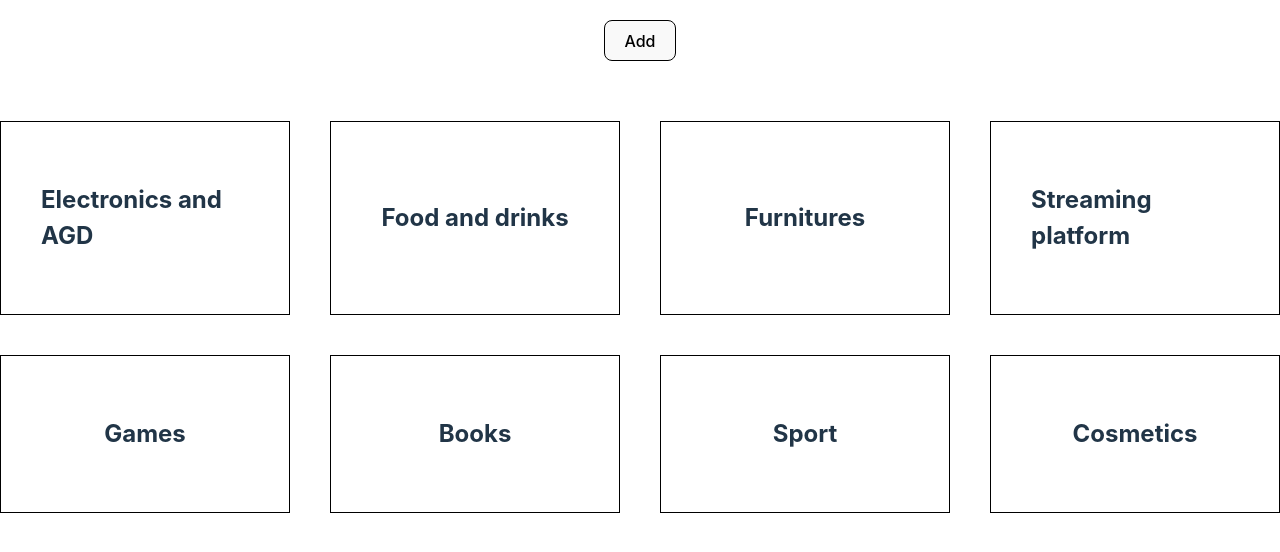
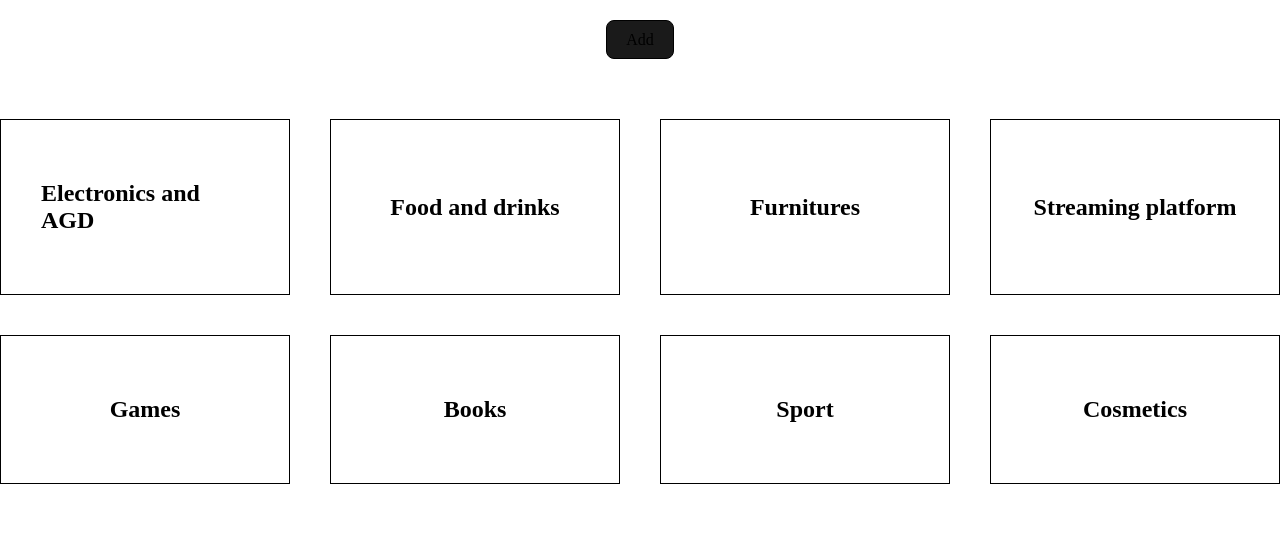
Before and after one commit to kwrona05/ReactApp-store, a React (Vite) app in the folder Shop page/: page / in a window 1280 px wide. Shown: the top 552 px of the page. Built offline with nearby package versions, Linux system fonts and the light colour scheme.

Commit message:
remove styles from index.css

```diff
--- a/Shop page/src/index.css
+++ b/Shop page/src/index.css
@@ -1,37 +1,9 @@
-:root {
-  font-family: Inter, system-ui, Avenir, Helvetica, Arial, sans-serif;
-  line-height: 1.5;
-  font-weight: 400;
-
-  color-scheme: light dark;
-  color: rgba(255, 255, 255, 0.87);
-  background-color: #242424;
-
-  font-synthesis: none;
-  text-rendering: optimizeLegibility;
-  -webkit-font-smoothing: antialiased;
-  -moz-osx-font-smoothing: grayscale;
-}
-
-a {
-  font-weight: 500;
-  color: #646cff;
-  text-decoration: inherit;
-}
-a:hover {
-  color: #535bf2;
-}
 
 body {
   margin: 0;
   display: flex;
   place-items: center;
   min-width: 320px;
-}
-
-h1 {
-  font-size: 3.2em;
-  line-height: 1.1;
 }
 
 button {
@@ -45,23 +17,3 @@
   cursor: pointer;
   transition: border-color 0.25s;
 }
-button:hover {
-  border-color: #646cff;
-}
-button:focus,
-button:focus-visible {
-  outline: 4px auto -webkit-focus-ring-color;
-}
-
-@media (prefers-color-scheme: light) {
-  :root {
-    color: #213547;
-    background-color: #ffffff;
-  }
-  a:hover {
-    color: #747bff;
-  }
-  button {
-    background-color: #f9f9f9;
-  }
-}
```
